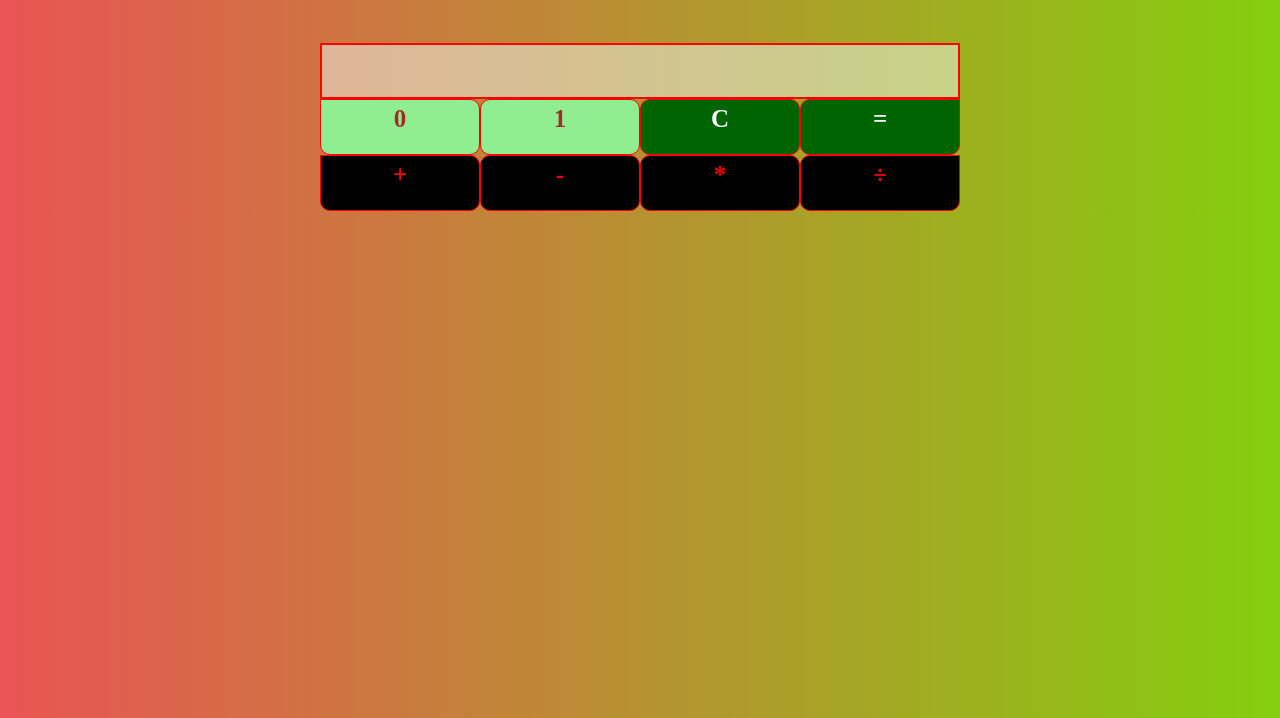
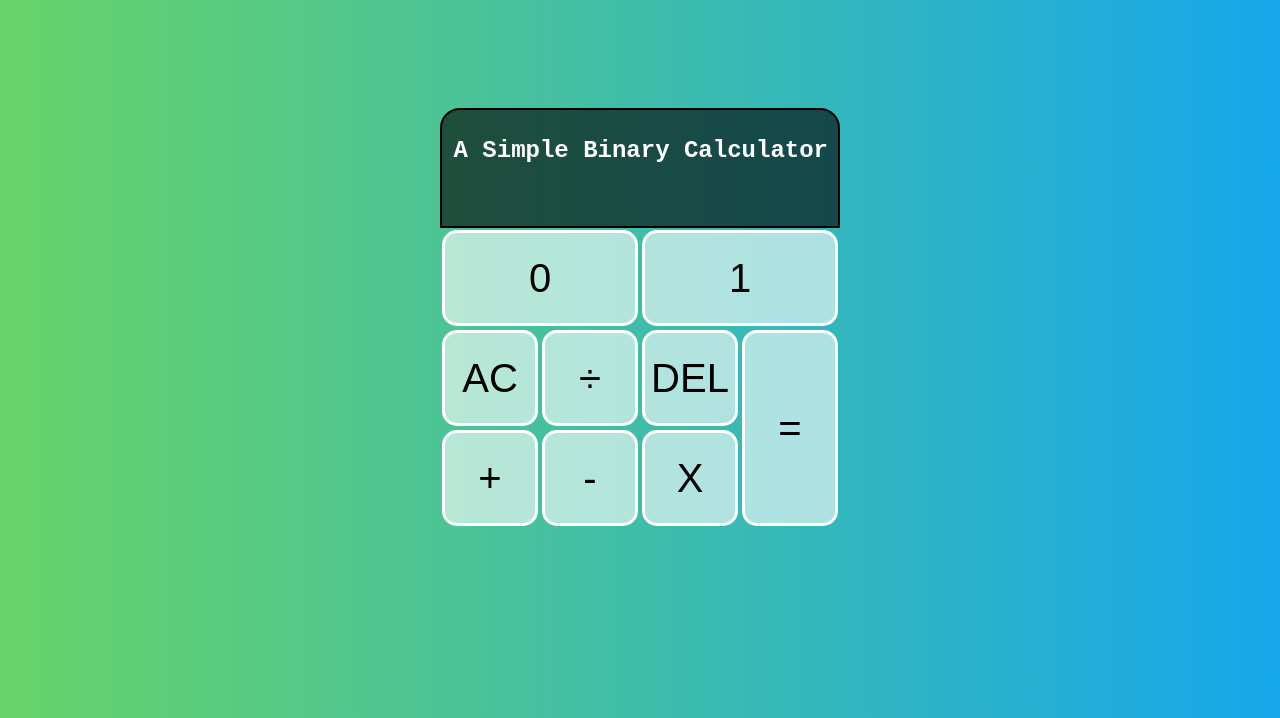
Before and after one commit to Bestbynature/binary-numbers-Calculator, a plain HTML site: page index.html in a window 1280 px wide. Shown: the part 82-800 px from the top of the page. Drawn offline with Linux system fonts and the light colour scheme.

Commit message:
"fresh Interface"

```diff
--- a/binaryCalc.js
+++ b/binaryCalc.js
@@ -1,5 +1,5 @@
 const buttons = document.getElementsByClassName('btn')
-const display = document.getElementById("res")
+const display = document.getElementById("display2")
 let signs, left, operand, right;
 Array.from(buttons).map(button =>{
     button.addEventListener("click", (e)=>{
@@ -7,6 +7,11 @@ Array.from(buttons).map(button =>{
             case "0":
                 if(display.innerHTML === "0")return;
                 display.innerHTML += "0";
+                (display)=>{
+                   return parseFloat(display.innerHTML).toLocaleString("en")
+                }
+                // display.innerHTML = (display.innerHTML).toLocaleString("en")
+
                 break;
             case "1":
                 display.innerHTML += "1";
@@ -16,10 +21,8 @@ Array.from(buttons).map(button =>{
                 if ((display.innerHTML).slice(-1) === '+') return;
                 signs = ["-", "*", "÷"]
                 if(signs.includes((display.innerHTML).slice(-1))) display.innerHTML = (display.innerHTML).slice(0, -1);
-
                 display.innerHTML += "+";
                 left = (display.innerHTML).slice(0, -1); operand = "+";
-
                 break;
             case "-":
                 if(display.innerHTML === '') return;
@@ -29,17 +32,14 @@ Array.from(buttons).map(button =>{
 
                 display.innerHTML += "-";
                 left = (display.innerHTML).slice(0, -1); operand = "-";
-
-
                 break;
-            case "*":
+            case "X":
                 if(display.innerHTML === '') return;
-                if ((display.innerHTML).slice(-1) === '*') return;
+                if ((display.innerHTML).slice(-1) === 'X') return;
                 signs = ["-", "+", "÷"]
                 if(signs.includes((display.innerHTML).slice(-1))) display.innerHTML = (display.innerHTML).slice(0, -1);
                 display.innerHTML += "*";
                 left = (display.innerHTML).slice(0, -1); operand = "*";
-
                 break;
             case "÷":
                 if(display.innerHTML === '') return;
@@ -48,12 +48,14 @@ Array.from(buttons).map(button =>{
                 if(signs.includes((display.innerHTML).slice(-1))) display.innerHTML = (display.innerHTML).slice(0, -1);
                 display.innerHTML += "÷";
                 left = (display.innerHTML).slice(0, -1); operand = "/";
-
                 break;
-            case "C":
+            case "AC":
                 display.innerHTML = '';
                 left = '', operand = '';
                 break;
+            case "DEL":
+                    display.innerHTML = display.innerText.slice(0, -1);
+                    break;
             default:
                 if(display.innerHTML ==='')return;
                 right = (display.innerHTML).slice(left.length+1)
@@ -64,5 +66,5 @@ Array.from(buttons).map(button =>{
     })
 })
 
-let str = "Aberdeen"
-console.log(str.slice(0, -1))
+// let str = "Aberdeen"
+// console.log(str.slice(0, -1))
--- a/index.html
+++ b/index.html
@@ -5,23 +5,26 @@
     <meta http-equiv="X-UA-Compatible" content="IE=edge">
     <meta name="viewport" content="width=device-width, initial-scale=1.0">
     <title>Binary Calculator</title>
-    <link rel="stylesheet" href="./styles.css">
+    <!-- <link rel="stylesheet" href="./styles.css"> -->
+    <link rel="stylesheet" href="styles2.css">
 </head>
 <body>
-    <header><h1>A calculator for Binary Numbers Alone</h1> </header><br>
-    <div class="container">
-        <div id="res"></div>
-        <div id="btns">
-            <div id="btn0" class="btn">0</div>
-            <div id="btn1" class="btn">1</div>
-            <div id="btnClr" class="btn">C</div>
-            <div id="btnEql" class="btn">=</div>
-            <div id="btnSum" class="btn">+</div>
-            <div id="btnSub" class="btn">-</div>
-            <div id="btnMul" class="btn">*</div>
-            <div id="btnDiv" class="btn">&divide;</div>
+    <div class="wrapper">
+        <div class="output">
+            <div id="display1"><strong> A Simple Binary Calculator</strong></div>
+            <div id="display2"></div>
         </div>
+        <button class="btn spancol">0</button>
+        <button class="btn spancol">1</button>
+        <button class="btn">AC</button>
+        <button class="btn">&divide;</button>
+        <button class="btn">DEL</button>
+        <button class="btn spanrow">=</button>
+        <button class="btn">+</button>
+        <button class="btn">-</button>
+        <button class="btn">X</button>
     </div>
+
 
     <script src="./binaryCalc.js"></script>
 
--- a/styles.css
+++ /dev/null
@@ -1,75 +0,0 @@
-*{
-    margin:0;
-    padding: 0;
-    box-sizing: border-box;
-}
-
-body{
-    /* width: 33%; */
-    background: linear-gradient(to right, rgb(233, 84, 84), rgb(132, 206, 14));
-}
-
-header{
-    color: white;
-    text-align: center;
-    margin-top: 30px;
-}
-.container{
-    width: 50%;
-    margin: 40px auto;
-    /* box-shadow: 0px, 0px, 43px, 20px rgb(112, 110, 108); */
-}
-
-#res{
-    background-color: rgba(240, 247, 239, 0.5);
-    border: 2px solid red;
-    height: 56px;
-    font-size: 40px;
-    text-align: right;
-    line-height: 56px;
-    padding-right: 5px;
-}
-
-#btn0, #btn1{
-    background-color: lightgreen;
-    color: brown;
-}
-
-#btn0, #btnSum{
-    border-top-left-radius: 0px;
-    /* border-bottom-left-radius: 0px; */
-}
-
-#btnEql, #btnDiv{
-    border-top-right-radius: 0px;
-}
-
-#btnClr, #btnEql{
-    background-color: darkgreen;
-    color: white;
-}
-
-#btnSum, #btnSub, #btnMul, #btnDiv{
-    background-color: black;
-    color: red;
-}
-
-.btn{
-    width: 25%;
-    height: 56px;
-    font-size: 25px;
-    font-weight: 800;
-    margin: 0px;
-    float: left;
-    border: 1px solid red;
-    text-align: center;
-    padding: 5px;
-    border-radius: 10px;
-    cursor: pointer;
-    transition: 0.5s;
-}
-
-.btn:hover{
-    opacity: 0.5;
-    border: none;
-}
```
